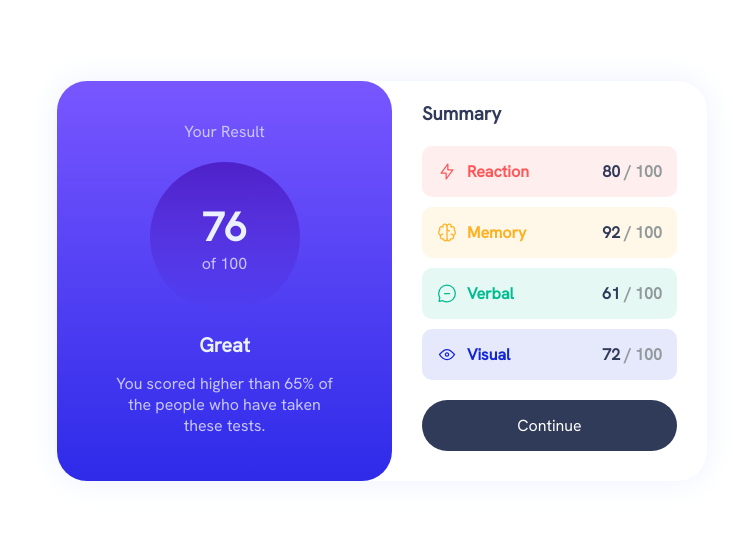
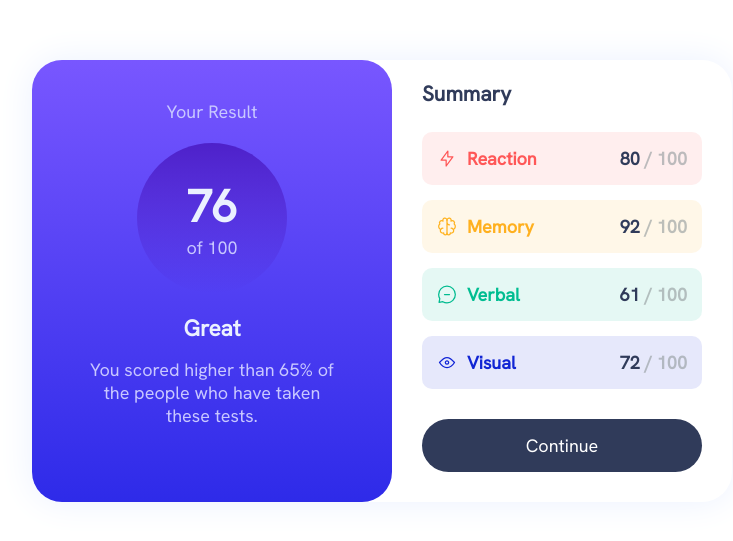
Before and after one commit to MitiaElodie/results-summary-component-main, a Vue app: page / in a window 1280 px wide. Shown: the part 119-660 px from the top of the page, without its empty margins (258-991 px from the left). Built offline with nearby package versions, Linux system fonts and the light colour scheme.

Commit message:
set font-size to 18px

```diff
--- a/src/App.vue
+++ b/src/App.vue
@@ -101,6 +101,7 @@ $dark-gray-blue: hsl(224, 30%, 27%);
     display: flex;
     align-items: center;
     justify-content: center;
+    font-size: 18px;
   }
 
   &__content {
@@ -112,11 +113,11 @@ $dark-gray-blue: hsl(224, 30%, 27%);
   }
 
   &__summary-label {
-    margin-bottom: 20px;
+    margin-bottom: 25px;
   }
 
   &__score {
-    margin-bottom: 10px;
+    margin-bottom: 15px;
   }
 
   &__continue-button {
@@ -125,7 +126,7 @@ $dark-gray-blue: hsl(224, 30%, 27%);
     padding: 15px;
     border-radius: 30px;
     width: 100%;
-    margin-top: 10px;
+    margin-top: 15px;
     font-size: 1em;
     border: none;
     cursor: pointer;
@@ -146,7 +147,7 @@ $dark-gray-blue: hsl(224, 30%, 27%);
 
   &__summary-container,
   &__overview-container {
-    width: 325px;
+    width: 350px;
     flex: 1;
   }
 
--- a/src/components/Score.vue
+++ b/src/components/Score.vue
@@ -57,6 +57,7 @@ export default {
    &__of-hundred {
       color: #91999b;
       font-weight: 600;
+      opacity: 0.6;
    }
 }
 </style>
```
